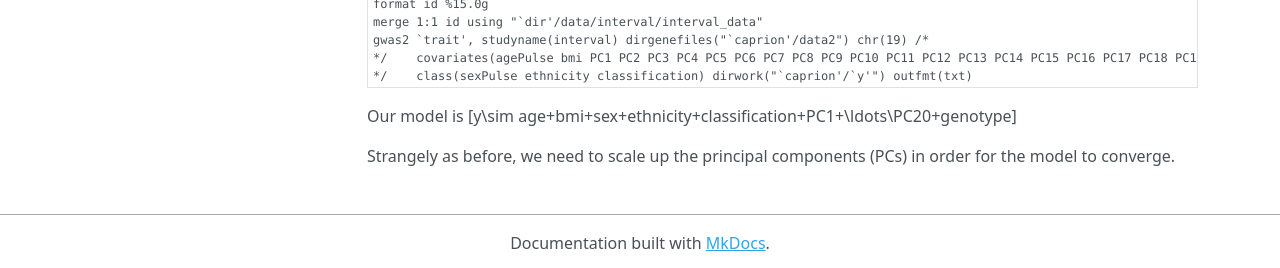
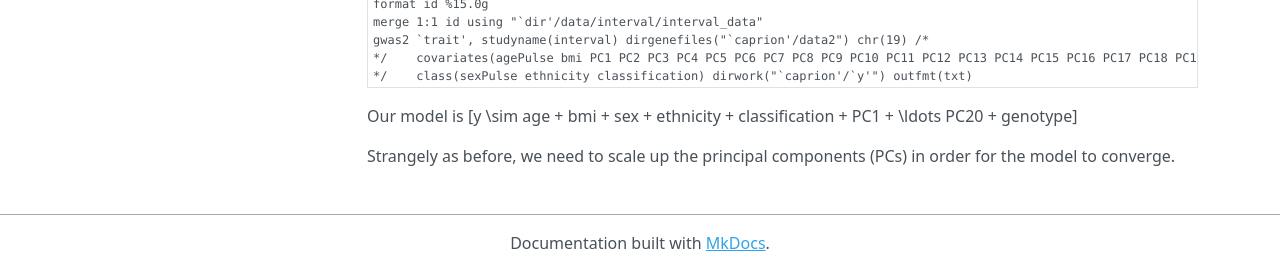
Before and after one commit to jinghuazhao/gwas2, an MkDocs documentation site: the page built from docs/Caprion.md, in a window 1280 px wide and 1387 px high. Shown: the part 1116-1384 px from the top of the window. Built offline with MkDocs 1.6.1, drawn with Linux system fonts in a browser that asks for light colours; nearby versions of some CDN libraries; a script that is not in the unit is left out.

Commit message:
gwas2 utitlities

````diff
--- a/docs/Caprion.md
+++ b/docs/Caprion.md
@@ -61,6 +61,6 @@ gwas2 `trait', studyname(interval) dirgenefiles("`caprion'/data2") chr(19) /*
 */    class(sexPulse ethnicity classification) dirwork("`caprion'/`y'") outfmt(txt)
 ```
 
-Our model is \[y\sim age+bmi+sex+ethnicity+classification+PC1+\ldots\PC20+genotype\]
+Our model is \[y \sim age + bmi + sex + ethnicity + classification + PC1 + \ldots PC20 + genotype\]
 
 Strangely as before, we need to scale up the principal components (PCs) in order for the model to converge.
````
